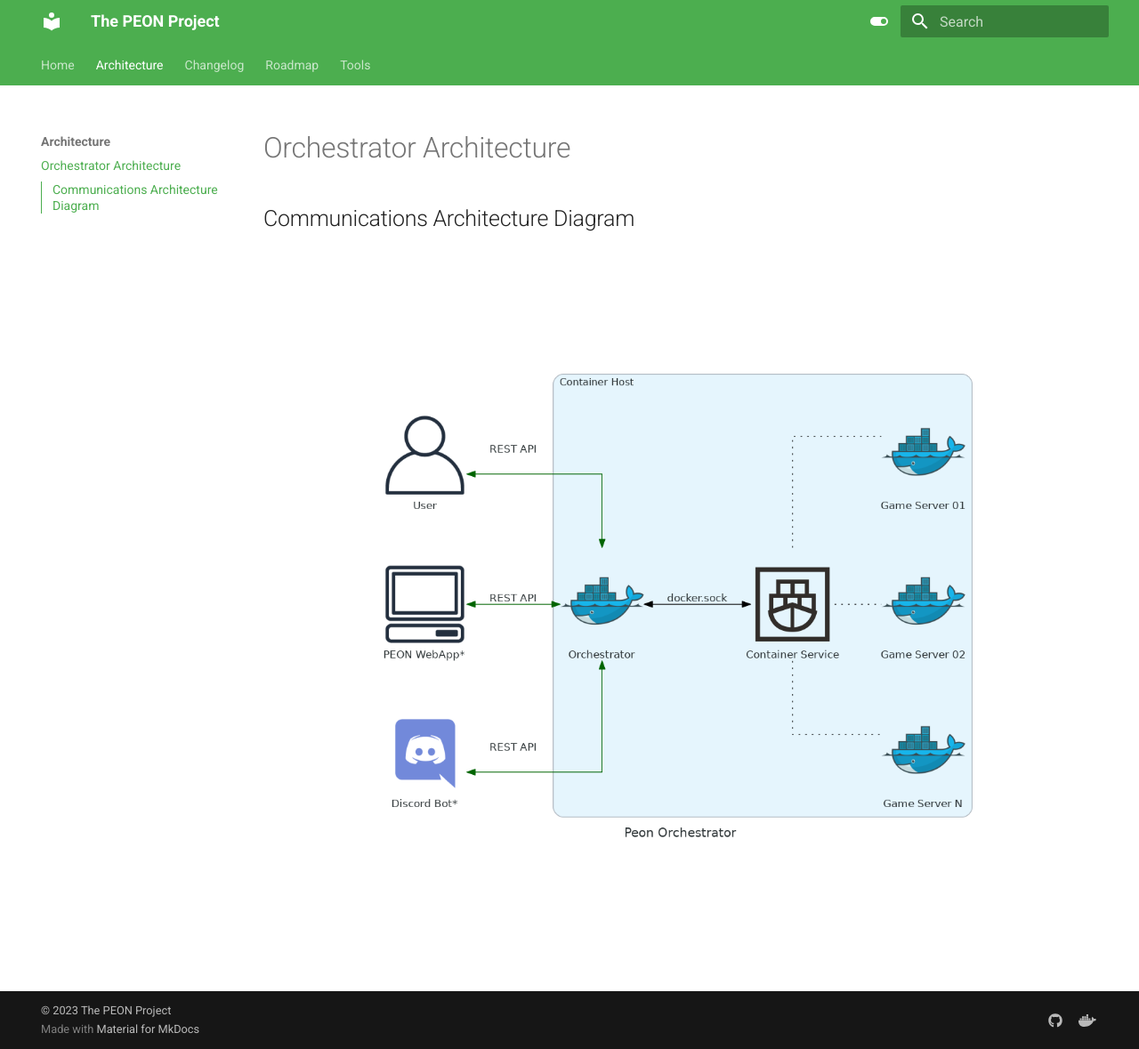
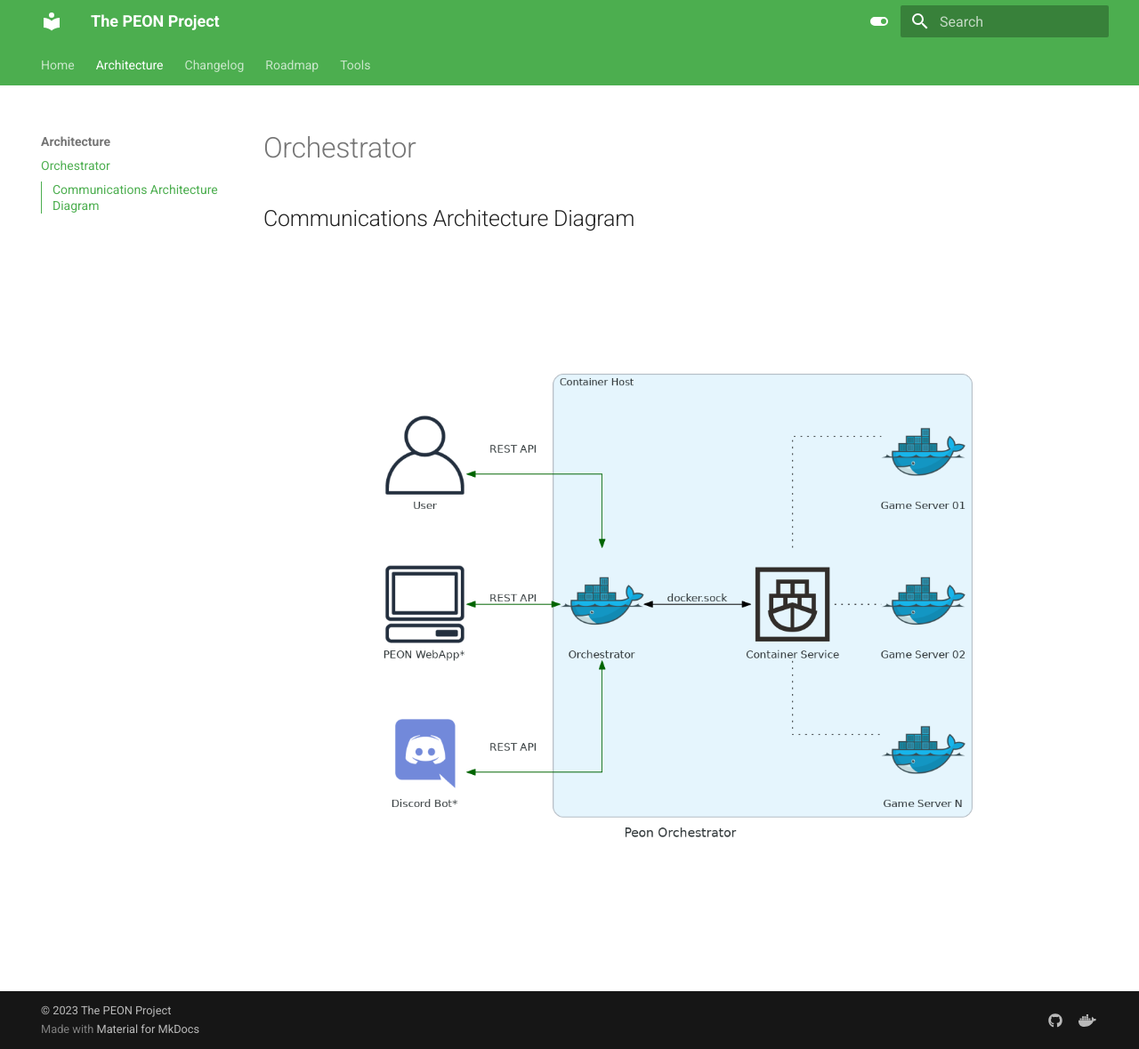
Before and after one commit to the-peon-project/peon, an MkDocs documentation site: the page built from documentation/manual/docs/architecture/orchestrator.md, in a window 1280 px wide and 1179 px high. Shown: the whole window at 89% size. Built offline with MkDocs 1.6.1 and Material for MkDocs 9.7.7, drawn with Linux system fonts in a browser that asks for light colours.

Commit message:
Renamed Heading

```diff
--- a/documentation/manual/docs/architecture/orchestrator.md
+++ b/documentation/manual/docs/architecture/orchestrator.md
@@ -1,4 +1,4 @@
-# Orchestrator Architecture
+# Orchestrator
 
 ## Communications Architecture Diagram
 
```
